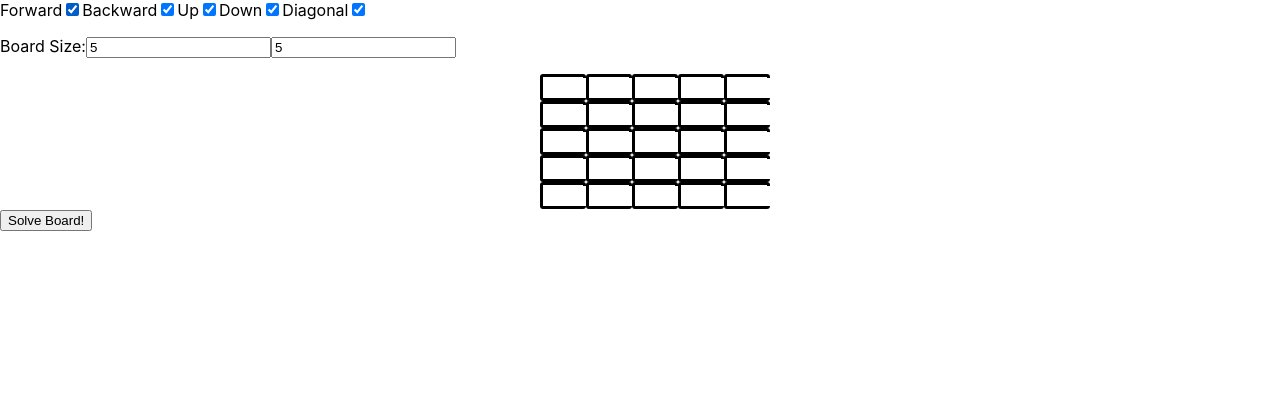
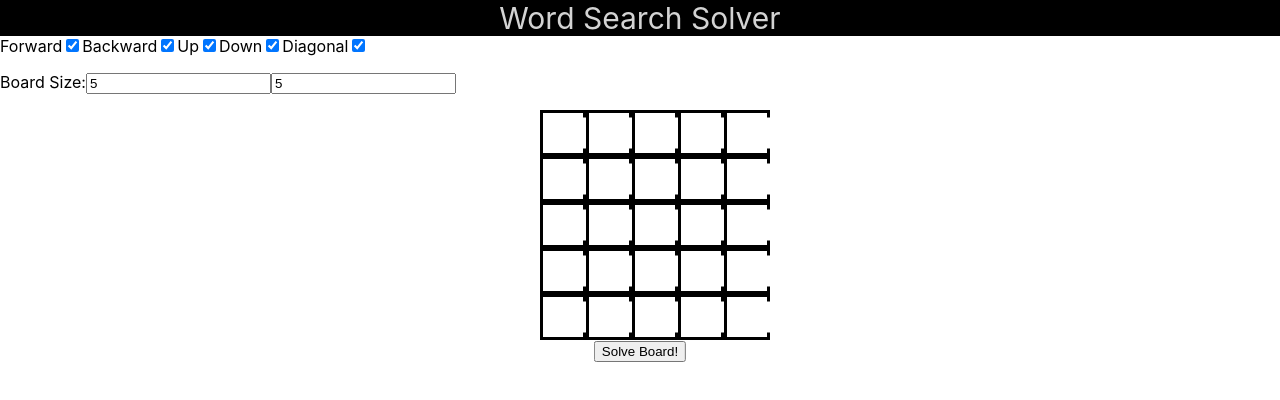
Before and after one commit to wbdana/word-search-solver, a React (Create React App) app: page / in a window 1280 px wide. Shown: the top 400 px of the page. Built offline with nearby package versions, Linux system fonts and the light colour scheme.

Commit message:
Add header; save point

```diff
--- a/package.json
+++ b/package.json
@@ -16,7 +16,7 @@
     "styled-components": "^4.2.1"
   },
   "scripts": {
-    "start": "react-scripts start",
+    "start": "react-scripts start -a 0.0.0.0 -p 3000",
     "build": "react-scripts build",
     "test": "react-scripts test",
     "eject": "react-scripts eject"
--- a/src/App.tsx
+++ b/src/App.tsx
@@ -1,4 +1,5 @@
 import React from 'react';
+import Header from './components/Header';
 import BoardSize from './containers/BoardSize';
 import Board from './containers/Board';
 import SolveOptions from './containers/SolveOptions';
@@ -8,13 +9,12 @@ import ResultsList from './containers/ResultsList';
 const App: React.FC = () => {
   return (
     <div className="App">
+      <Header />
       <SolveOptions />
       <BoardSize />
       <Board />
       <SolveButton />
       <ResultsList />
-
-
     </div>
   );
 }
--- /dev/null
+++ b/src/components/Header.tsx
@@ -0,0 +1,12 @@
+import * as React from 'react';
+import { StyledHeader } from '../styled/header';
+
+function Header() {
+    return (
+        <StyledHeader>
+            Word Search Solver
+        </StyledHeader>
+    );
+};
+
+export default Header;
--- a/src/components/ResultsList.tsx
+++ b/src/components/ResultsList.tsx
@@ -1,4 +1,5 @@
 import * as React from 'react';
+import { StyledResultsList } from '../styled/results';
 
 export interface IProps {
     words: string[];
@@ -14,11 +15,9 @@ function ResultsList({ words }: IProps) {
     ));
 
     return (
-        <div className="resultslist">
-            <ul>
-                {formattedResults}
-            </ul>
-        </div>
+        <StyledResultsList>
+            {formattedResults}
+        </StyledResultsList>
     );
 };
 
--- a/src/styled/board.ts
+++ b/src/styled/board.ts
@@ -22,24 +22,30 @@ export const StyledBoardContainer = styled.div<IBoardSizeState>`
 `;
 
 export const StyledBoard = styled.div<IBoardProps>`
+    display: grid;
+    grid-column-gap: 0;
+    grid-template-columns: repeat(${props => props.columns}, 1fr);
     position: relative;
-    display: grid;
-    grid-template-columns: repeat(${props => props.columns}, 1fr);
-    grid-column-gap: 0;
 `;
 
 export const StyledBoardItem = styled.div<IBoardItemProps>`
-    width: 40px;
+    border-color: black;
     border-style: solid;
     border-width; 5px;
-    border-color: black;
-    border-radius: 3px;
+    height: 40px;
+    position: relative;
+    width: 40px;
 `;
 
 export const StyledBoardItemInput = styled.input`
+    border: none;
+    display: block;
+    font-size: 25px;
+    position: relative;
+    text-align: center;
+    top: 50%;
+    transform: translateY(-50%);
     width: 100%;
-    border: none;
-    font-size: 1rem;
 
     &:focus {
         outline: none;
--- a/src/styled/buttons.ts
+++ b/src/styled/buttons.ts
@@ -1,5 +1,7 @@
 import styled from 'styled-components';
 
 export const StyledSolveButton = styled.button`
+    left: 50%;
     position: relative;
+    transform: translateX(-50%);
 `;
--- /dev/null
+++ b/src/styled/header.ts
@@ -0,0 +1,10 @@
+import styled from 'styled-components';
+
+export const StyledHeader = styled.div`
+    background-color: black;
+    color: lightgrey;
+    font-size: 30px;
+    height: 20%;
+    text-align: center;
+    width: 100%;
+`;
--- /dev/null
+++ b/src/styled/results.ts
@@ -0,0 +1,10 @@
+import styled from 'styled-components';
+
+export const StyledResultsList = styled.ul`
+    -moz-column-count: 4;
+    -moz-column-gap: 40px;
+    -webkit-column-count: 4;
+    -webkit-column-gap: 40px;
+    column-count: 4;
+    column-gap: 40px;
+`;
```
